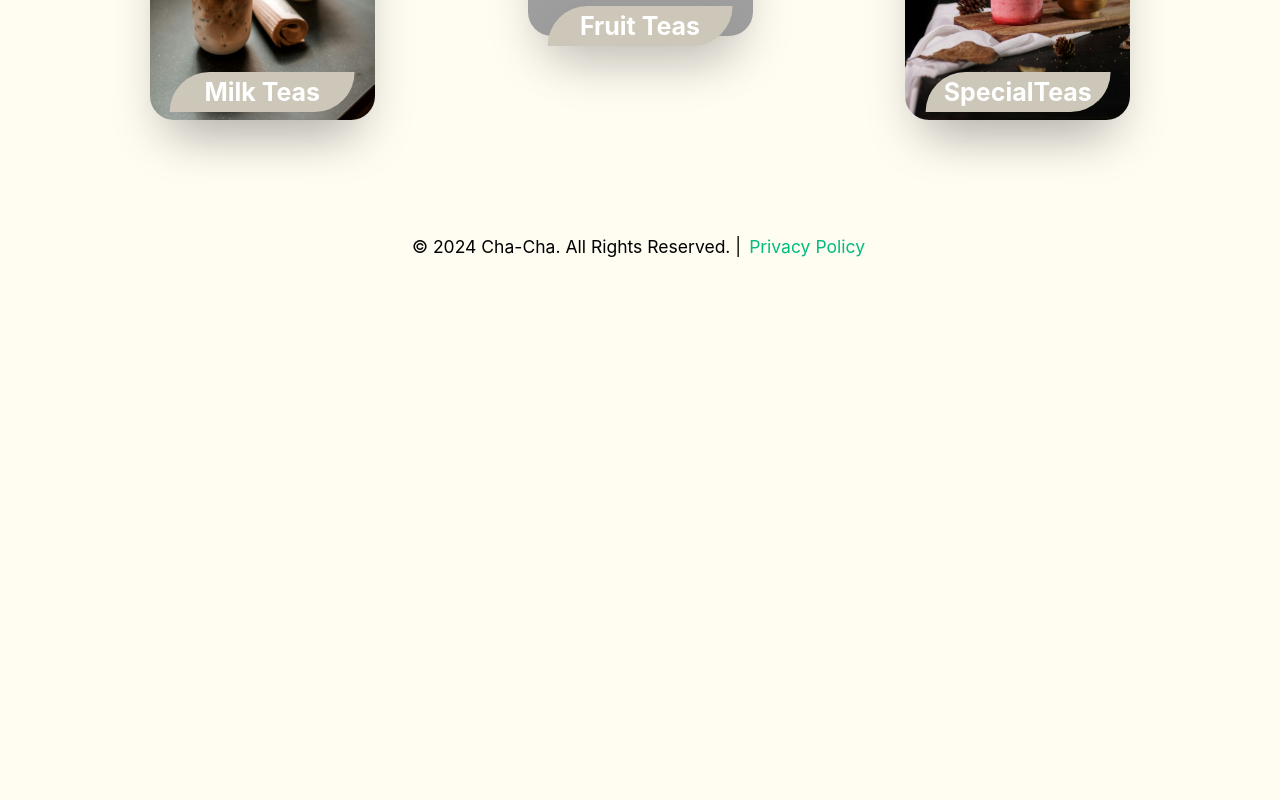
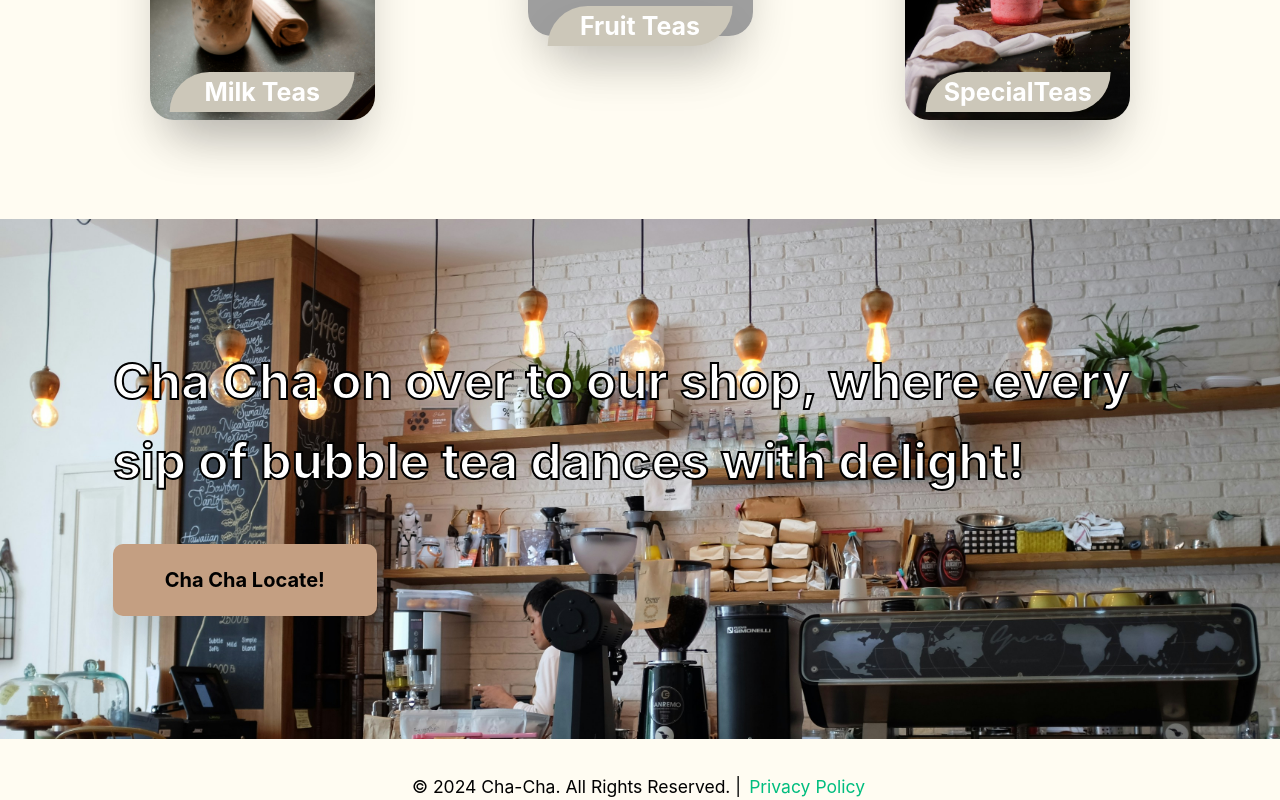
Before and after one commit to kibapika/ChaCha-BBT, a Vue app: page / in a window 1280 px wide. Shown: the part 1938-2738 px from the top of the page. Before the commit the page ends 2198 px from the top, so only its background shows below. Built offline with nearby package versions, Linux system fonts and the light colour scheme; grey boxes are pictures that could not be loaded; some icons are missing.

Commit message:
added locationSec to homepg and edited css

```diff
--- a/src/App.vue
+++ b/src/App.vue
@@ -60,6 +60,7 @@ footer {
   flex-direction: column;
   place-items: center;
   justify-content: space-around;
+  margin-top: 20px;
 }
 
 .social {
--- a/src/views/HomePg.vue
+++ b/src/views/HomePg.vue
@@ -1,7 +1,8 @@
 <script setup>
 import video from '../assets/teaVid.mp4'
-import about from '../views/AboutPg.vue'
+import aboutPg from '../views/AboutPg.vue'
 import teaSec from '../views/TeaSec.vue'
+import locatSec from '../views/LocationSec.vue'
 </script>
 
 <template>
@@ -30,9 +31,10 @@ import teaSec from '../views/TeaSec.vue'
     </div>
   </section>
   <section id="about">
-    <about />
+    <aboutPg />
   </section>
   <teaSec />
+  <locatSec />
 </template>
 
 <style scoped>
--- /dev/null
+++ b/src/views/LocationSec.vue
@@ -0,0 +1,59 @@
+<script setup></script>
+
+<template>
+  <div class="locationSecDiv">
+    <section class="locationSecPic">
+      <div class="locationSecInfo">
+        <h1>Cha Cha on over to our shop, where every sip of bubble tea dances with delight!</h1>
+        <router-link to="/location" class="router-link"> Cha Cha Locate! </router-link>
+      </div>
+    </section>
+  </div>
+</template>
+
+<style scoped>
+.locationSecPic {
+  background-image: url('../assets/cafe.jpg');
+  background-size: cover;
+  padding: 20px;
+  height: 65dvh;
+  display: flex;
+  justify-content: center;
+  align-items: center;
+}
+
+.locationSecInfo {
+  width: 85%;
+  height: 75%;
+  display: flex;
+  flex-direction: column;
+  justify-content: space-evenly;
+}
+
+h1 {
+  color: white;
+  font-weight: bolder;
+  font-size: 50px;
+  -webkit-text-stroke: 2px black;
+}
+
+.router-link {
+  color: black;
+  text-align: center;
+  display: flex;
+  justify-content: center;
+  align-items: center;
+  font-size: 20px;
+  font-weight: bolder;
+  width: 25%;
+  height: 20%;
+  border-radius: 10px;
+  background-color: #c49f82;
+  box-shadow: 0 25px 50px -12px rgb(0 0 0 / 0.25);
+}
+
+.router-link:hover {
+    transform: scale(1.03);
+    color: #fffcf2;
+}
+</style>
```
Also changed, not shown: src/assets/cafe.jpg (added).
